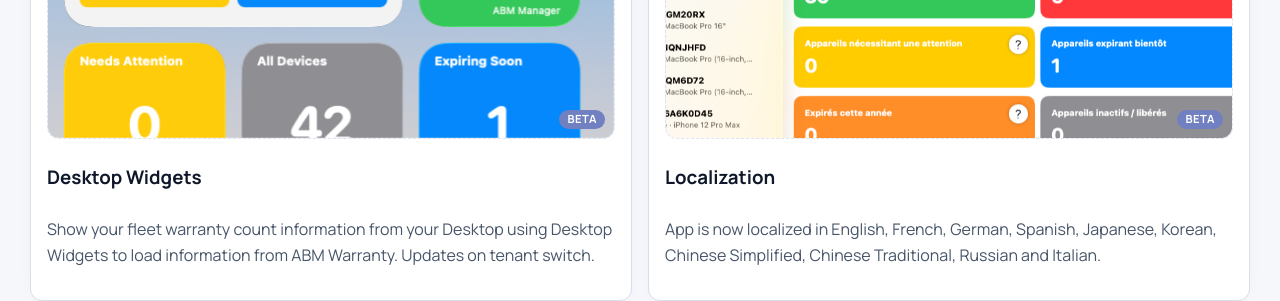
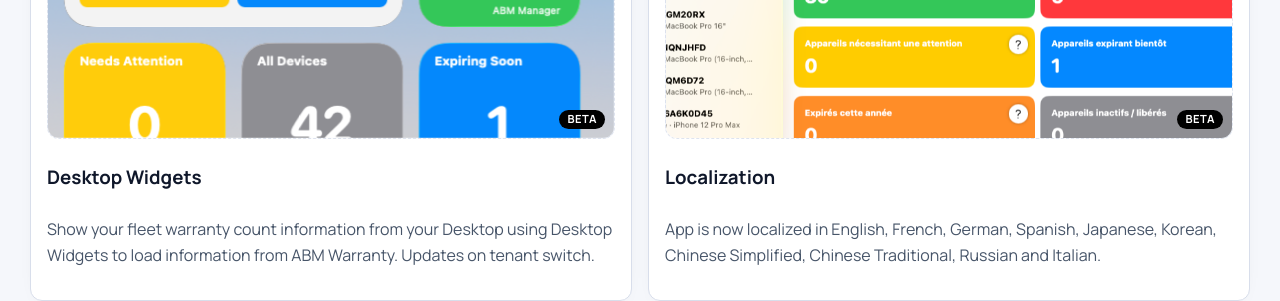
Before and after one commit to jonbrown21/abmwarranty, a Jekyll site: the page built from index.md, in a window 1280 px wide and 1400 px high, scrolled down 3492 px. Shown: the part 150-451 px from the top of the window. Built offline with Jekyll 4.4.1, drawn with Linux system fonts in a browser that asks for light colours.

Commit message:
style: make beta badges black with white text

```diff
--- a/assets/css/main.css
+++ b/assets/css/main.css
@@ -528,7 +528,7 @@ html[data-theme='dark'] .theme-icon-light { color: #9ca9c0; opacity: 0.35; }
   bottom: 0.55rem;
   padding: 0.2rem 0.52rem;
   border-radius: 999px;
-  background: var(--primary);
+  background: #000000;
   color: #ffffff;
   font-size: 0.7rem;
   line-height: 1.1;
```
